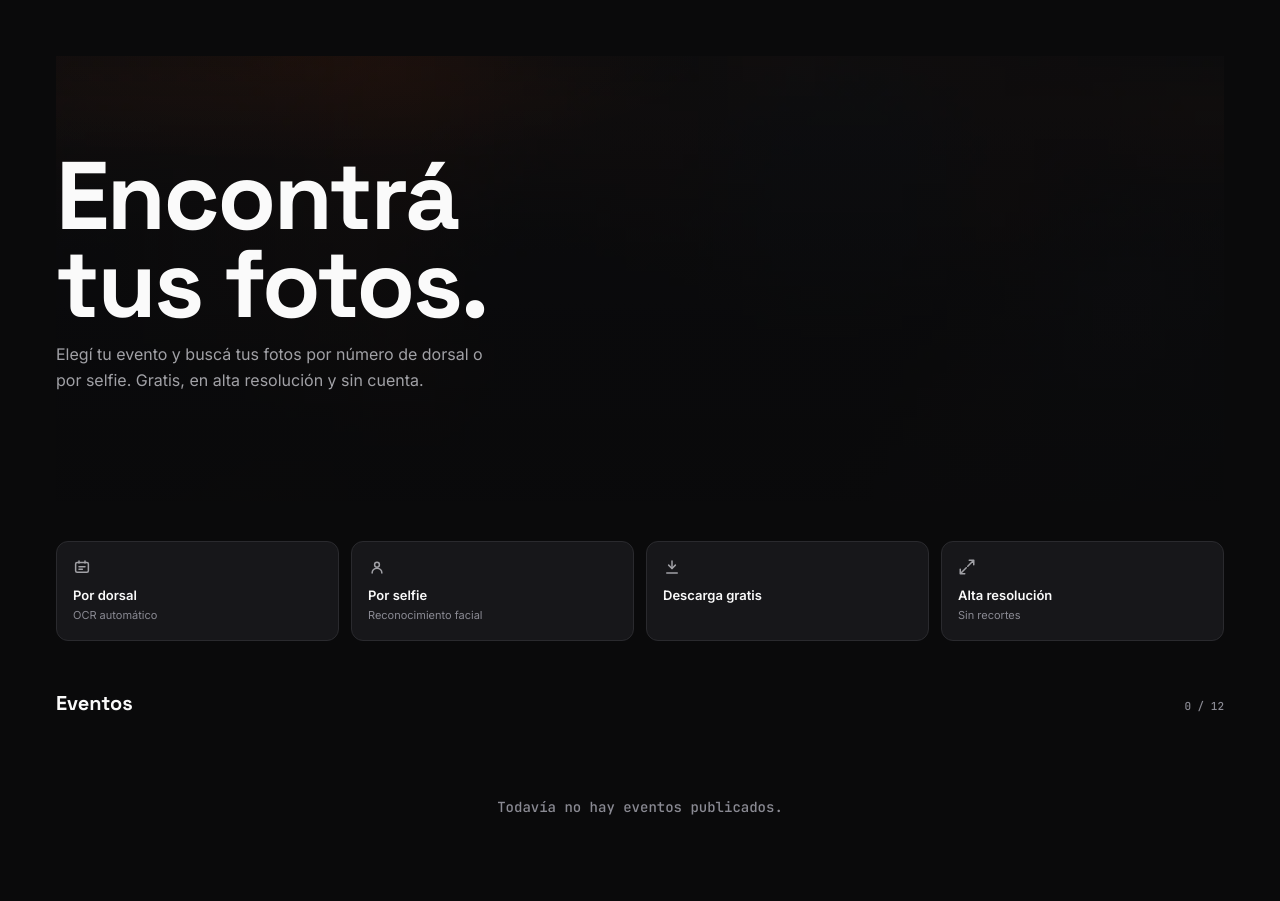
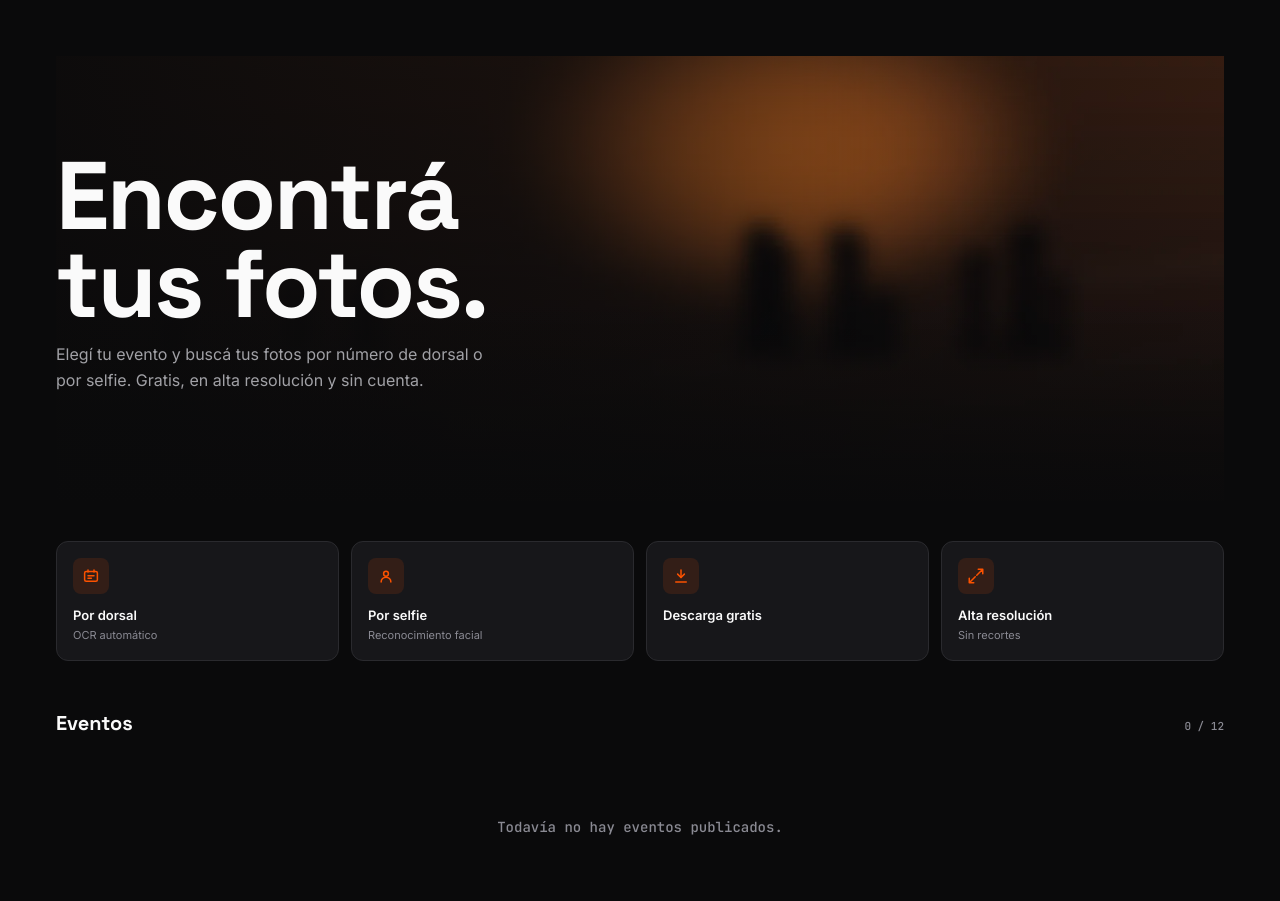
Before and after one commit to jairortiz8/fotos, a Django app: page / in a window 1280 px wide. Shown: the part 106-1007 px from the top of the page. Run offline with Django 5.2, Linux system fonts and the light colour scheme; data that the repository does not hold is empty; style sheets or scripts are compiled from the project's sources; parts of the project's set-up code (start-up, migrations or seed data) failed here and were passed over; some libraries are stand-ins or nearby versions.

Commit message:
feat(home): banner de carrera visible + iconos con chip + bootstrap admin
- Hero: imagen de amanecer de carrera (corredores difuminados) bien visible a la
  derecha, overlay horizontal que oscurece la izquierda para legibilidad del texto.
- Value-props: iconos dentro de un chip naranja tenue (UI más cuidada, menos plano).
- Dockerfile: crea el superadmin desde DJANGO_SUPERUSER_* en cada deploy
  (idempotente, || true). Permite a Jair entrar a /dashboard/ en prod.

Co-Authored-By: Claude Opus 4.8 (1M context) <noreply@anthropic.com>

```diff
--- a/templates/_partials/value_prop.html
+++ b/templates/_partials/value_prop.html
@@ -1,6 +1,7 @@
 {# Tarjeta de value-prop en el home. Params: title, sub, icon (bib|face|download|hires) #}
-<div class="bg-ink-1 border border-border rounded-xl p-4">
-  <div class="text-text-2 mb-2.5">
+<div class="bg-ink-1 border border-border rounded-xl p-4 hover:border-text-3 transition">
+  <div class="w-9 h-9 rounded-lg grid place-items-center mb-3"
+       style="background: rgba(252,82,0,0.12); color: var(--color-brand);">
     {% if icon == "bib" %}{# placa de dorsal con ganchos #}<svg width="18" height="18" viewBox="0 0 24 24" fill="none" stroke="currentColor" stroke-width="2" stroke-linecap="round" stroke-linejoin="round"><rect x="3.5" y="6" width="17" height="13" rx="2"/><path d="M8 4v2.5M16 4v2.5M8 11.5h8M8 15h4.5"/></svg>
     {% elif icon == "face" %}{# retrato (selfie), no carita genérica #}<svg width="18" height="18" viewBox="0 0 24 24" fill="none" stroke="currentColor" stroke-width="2" stroke-linecap="round" stroke-linejoin="round"><circle cx="12" cy="9" r="3.2"/><path d="M5.5 20a6.5 6.5 0 0 1 13 0"/></svg>
     {% elif icon == "download" %}<svg width="18" height="18" viewBox="0 0 24 24" fill="none" stroke="currentColor" stroke-width="2" stroke-linecap="round" stroke-linejoin="round"><path d="M12 4v10"/><path d="M7.5 9.5l4.5 4.5 4.5-4.5"/><path d="M5 20h14"/></svg>
--- a/templates/public/home.html
+++ b/templates/public/home.html
@@ -19,13 +19,14 @@
   <section class="px-4 md:px-14 pt-4 md:pt-14">
     <div class="relative overflow-hidden rounded-3xl border border-border md:border-0 md:rounded-none px-6 md:px-0 py-12 md:py-20"
          style="background: linear-gradient(180deg, #131316 0%, #0a0a0b 100%);">
-      {# Fondo: textura de carrera difuminada + oscurecida (decorativa). #}
+      {# Fondo: amanecer de carrera con corredores difuminados (decorativo). #}
       <img src="{% static 'img/hero-bg.webp' %}" alt="" aria-hidden="true" decoding="async"
-           class="absolute inset-0 w-full h-full object-cover pointer-events-none" style="opacity:.55;">
+           class="absolute inset-0 w-full h-full object-cover pointer-events-none" style="opacity:.9;">
+      {# Oscurece la izquierda (texto) y deja ver el amanecer a la derecha. #}
       <div class="absolute inset-0 pointer-events-none"
-           style="background: linear-gradient(180deg, rgba(10,10,11,0.45) 0%, rgba(10,10,11,0.84) 100%);"></div>
-      <div class="absolute inset-0 opacity-50 pointer-events-none"
-           style="background: radial-gradient(60% 40% at 20% 0%, rgba(252,82,0,0.10), transparent 60%);"></div>
+           style="background: linear-gradient(90deg, rgba(10,10,11,0.94) 0%, rgba(10,10,11,0.72) 40%, rgba(10,10,11,0.15) 100%);"></div>
+      <div class="absolute inset-0 pointer-events-none"
+           style="background: linear-gradient(180deg, transparent 55%, rgba(10,10,11,0.9) 100%);"></div>
 
       <div class="relative max-w-3xl">
         {% if live_count %}
```
Also changed, not shown: static/img/hero-bg.webp, 1 other file.
